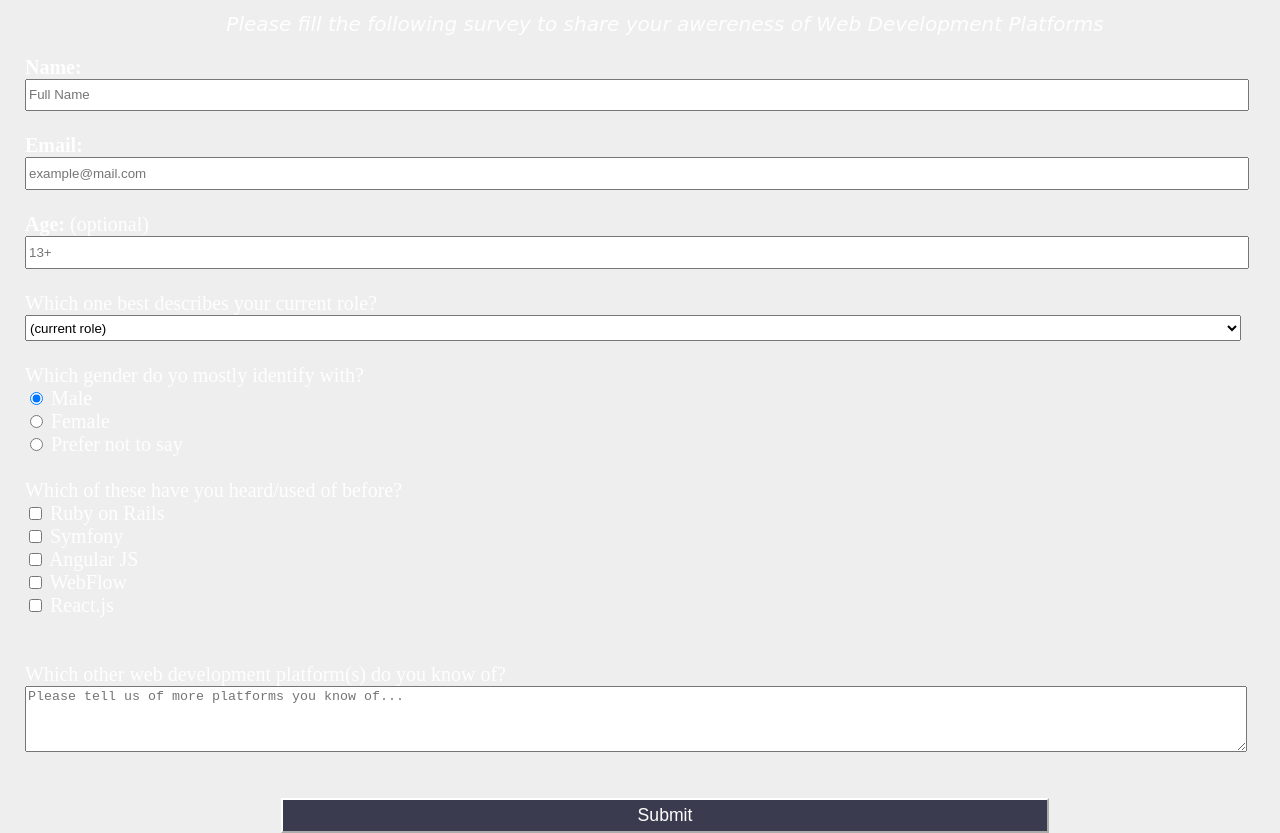
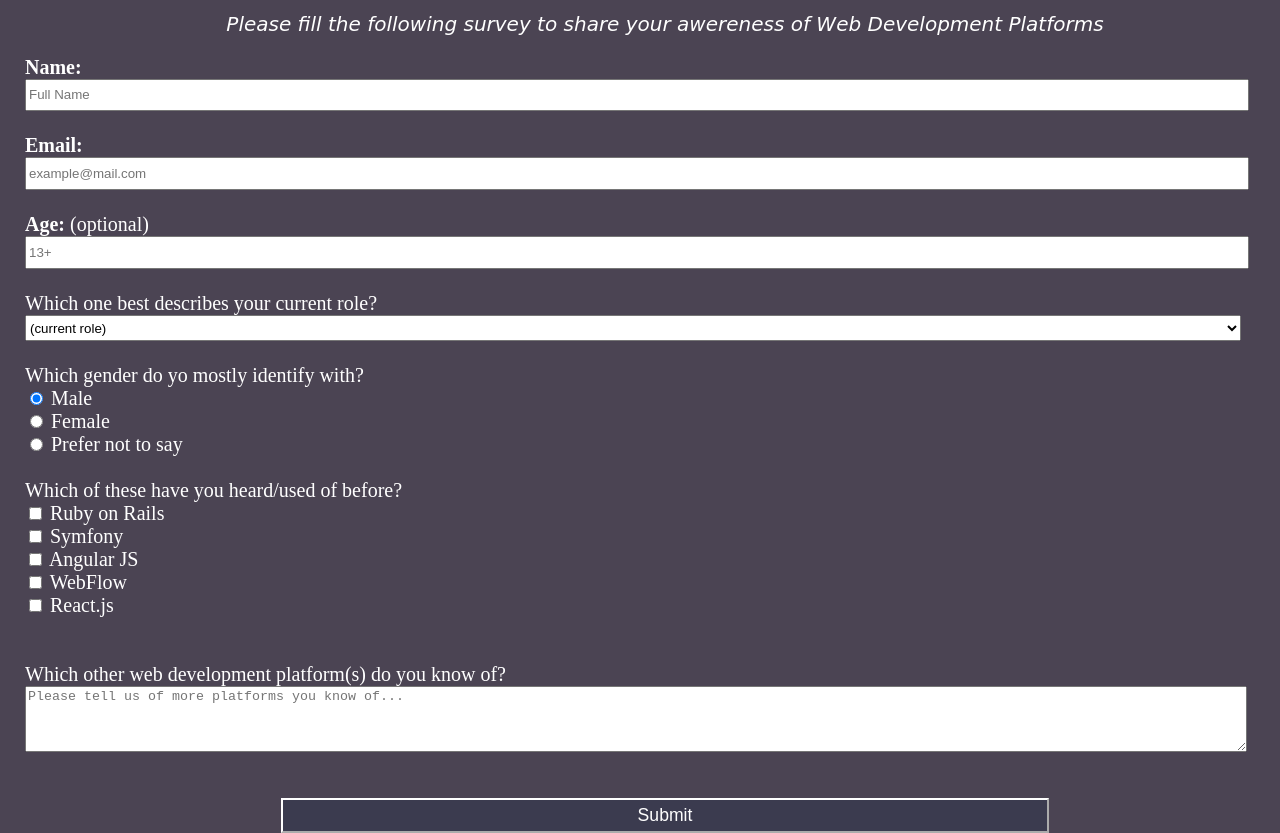
Before and after one commit to don-z3r0/freeCodeCamp-Survey-Form, a plain HTML site: page index.html in a window 1280 px wide. Shown: the part 89-922 px from the top of the page. Drawn offline with Linux system fonts and the light colour scheme.

Commit message:
Update styles.css

```diff
--- a/styles.css
+++ b/styles.css
@@ -2,8 +2,8 @@ body {
   width: 100vw;
   height: 100vh;
   margin: 25px;
-  background-color: #eeeeee;
-  color: #fefefe;
+  background-color: #4b4453;
+  color: #fff;
   font-size:20px;
 }
 
```
